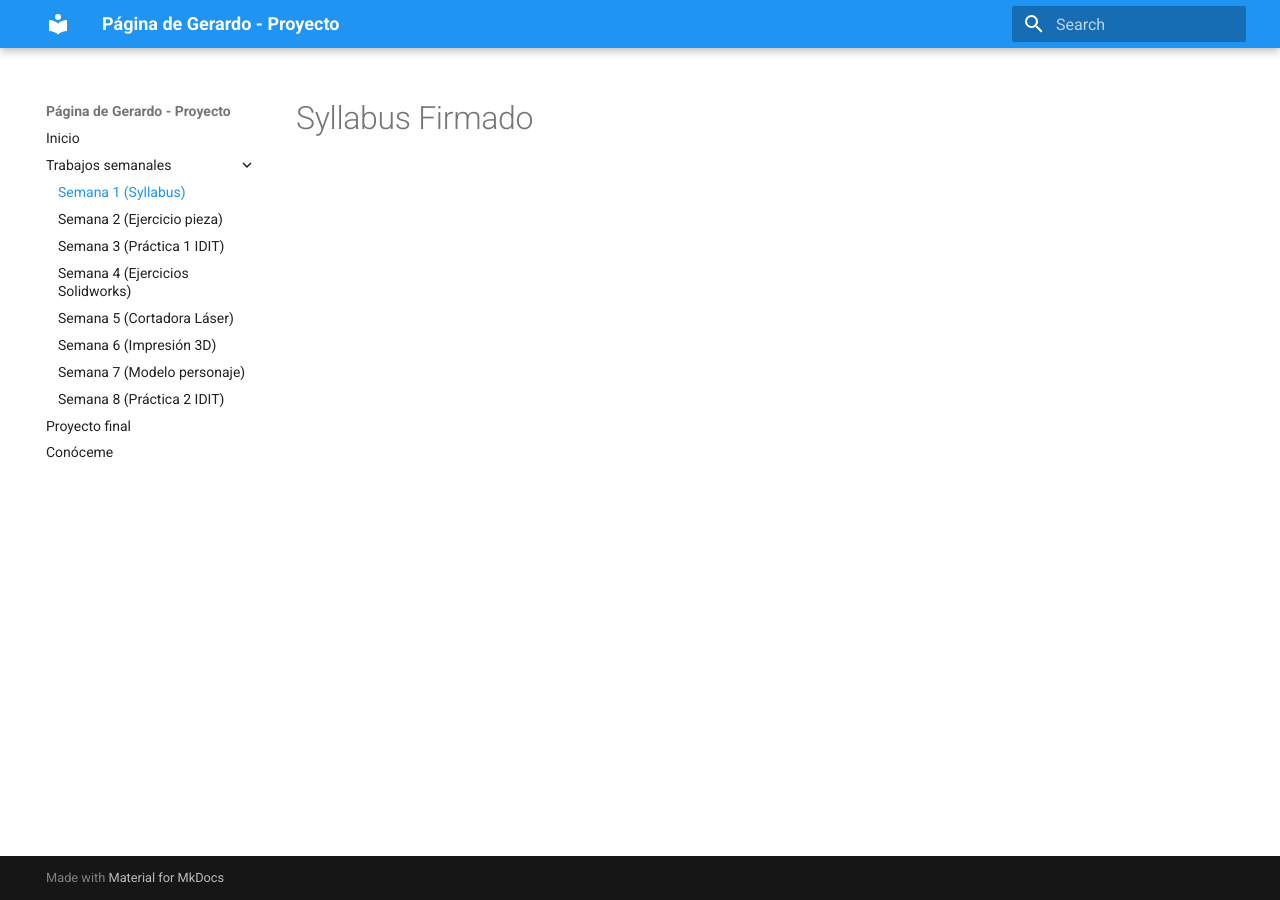
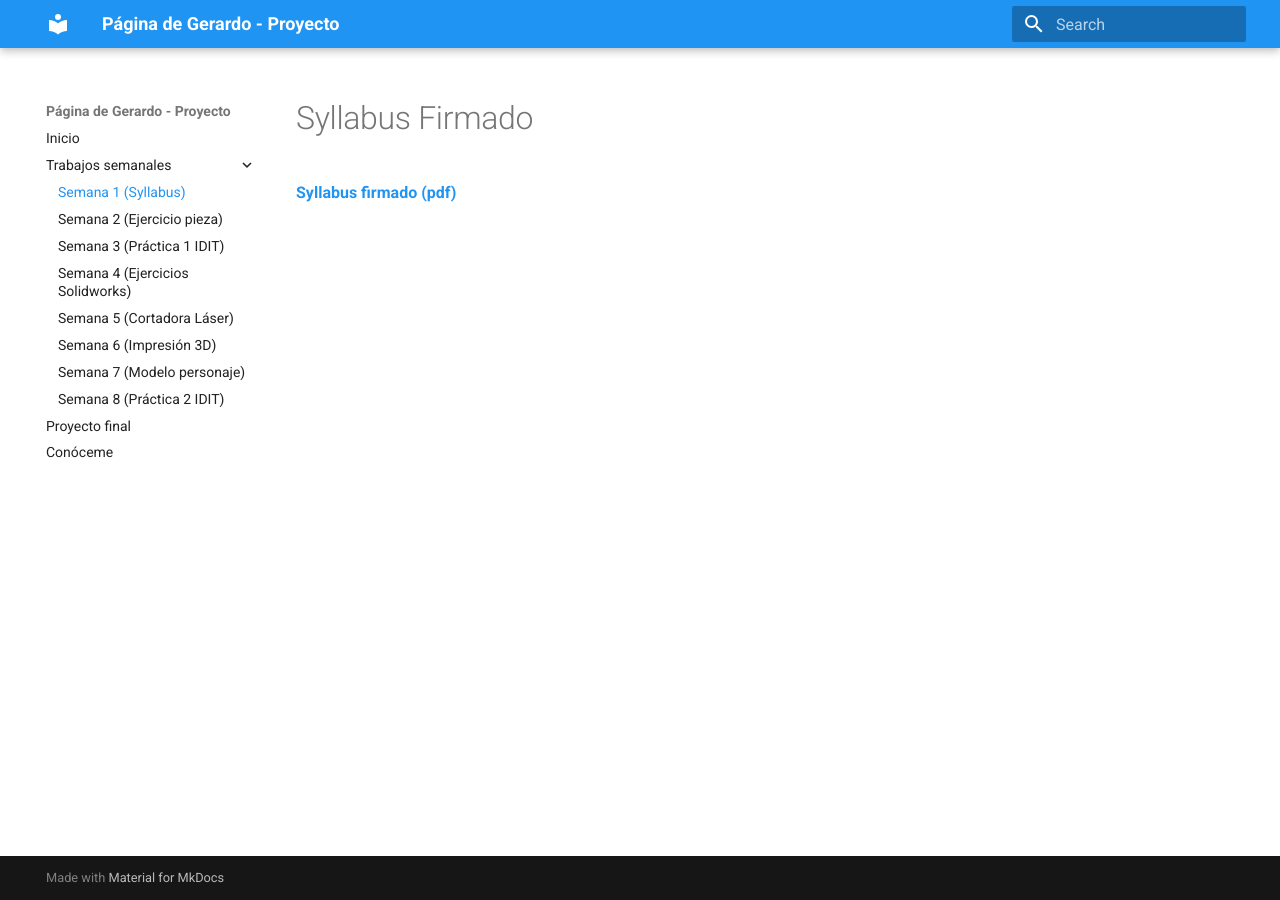
Before and after one commit to Gerardo-Esquivel/PortafolioProyecto, an MkDocs documentation site: the page built from docs/semana1.md, in a window 1280 px wide. Built offline with MkDocs 1.6.1 and Material for MkDocs 9.7.7, drawn with Linux system fonts in a browser that asks for light colours.

Commit message:
Update semana1.md

```diff
--- a/docs/semana1.md
+++ b/docs/semana1.md
@@ -1 +1,3 @@
 # Syllabus Firmado
+
+[**Syllabus firmado (pdf)**](recursos/syllabus.pdf)
```
